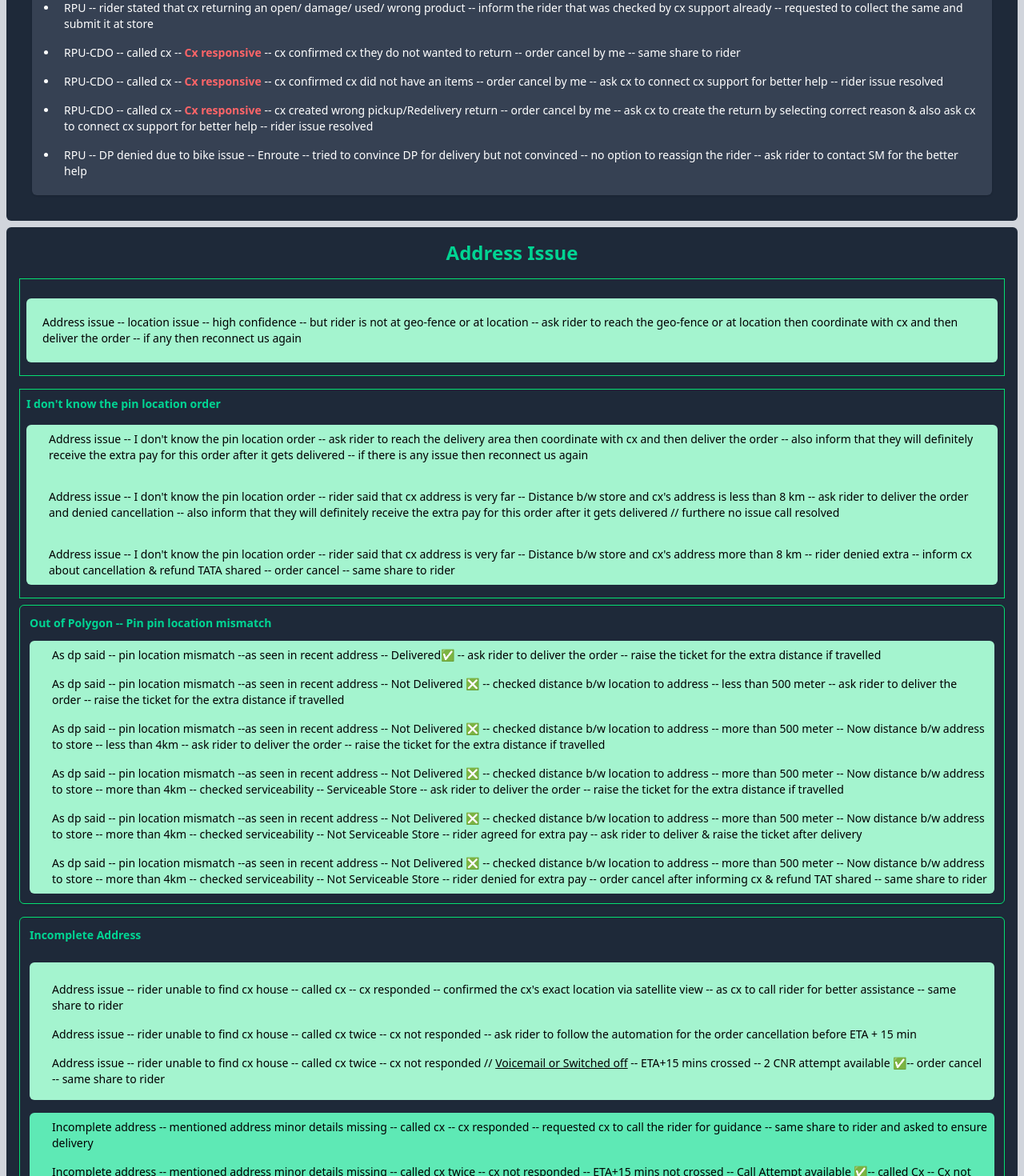
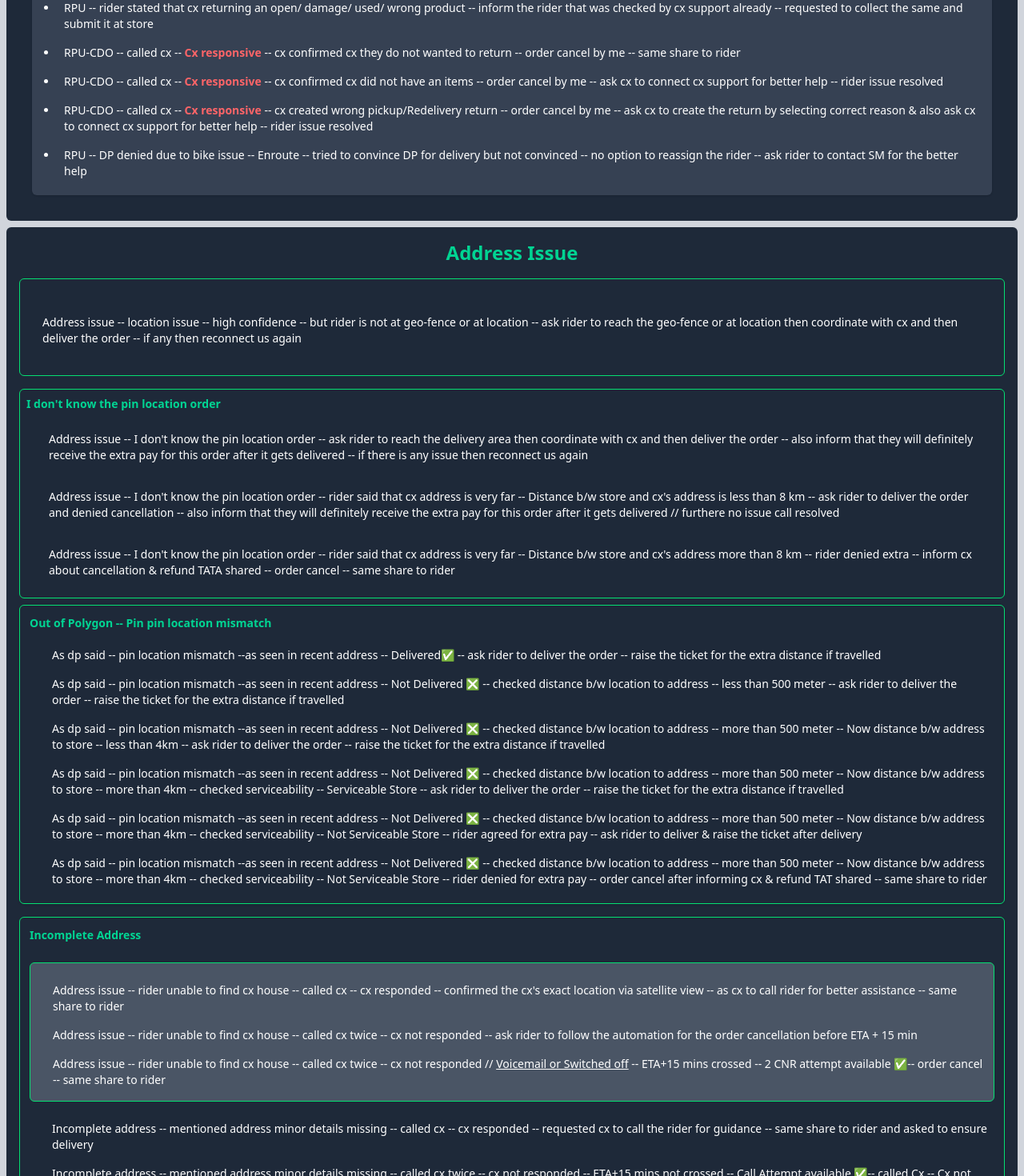
Before and after one commit to Code-with-Sahani/Blinket-DP, a React (Vite) app: page / in a window 1280 px wide. Shown: the part 10530-12000 px from the top of the page at 80% size. Built offline with nearby package versions, Linux system fonts and the light colour scheme.

Commit message:
Update AddressIssue.jsx

```diff
--- a/src/Components/AddressIssue.jsx
+++ b/src/Components/AddressIssue.jsx
@@ -5,7 +5,7 @@ const AddressIssue = () => {
         <div className="m-2 p-4 text-sm  bg-gray-800 text-white rounded-md -p-6 lg--p-8">
             <h2 className='text-center text-2xl font-semibold text-emerald-400 mb-4'>Address Issue </h2>
 
-            <div className="text-sm border border-green-400 mb-2 mt-4 p-2">
+            <div className="text-sm rounded-md border border-green-400 mb-2 mt-4 p-2">
                 {/* <p className="text-sm mb-2 mt-4 p-2">
                     Address issue -- mentioning distance here --  rider wanted to know where he has to go -- called cx -- ask cx to call rider for the correct location guidance -- same share to rider
                 </p>
@@ -14,15 +14,15 @@ const AddressIssue = () => {
                     Address issue -- mentioning distance here --  rider wanted to know where he has to go -- called cx -- cx not responded -- ask rider to reach at given cx's location -- ask rider to follow the automation process & guide the steps
                 </p> */}
 
-                <p className="text-sm mb-2 mt-4 p-5 pl-5 rounded-md bg-emerald-200 text-black">
+                <p className="text-sm mb-2 mt-4 p-5 pl-5">
                     Address issue -- location issue -- high confidence -- but rider is not at geo-fence or at location -- ask rider to reach the geo-fence or at location then coordinate with cx and then deliver the order -- if any then reconnect us again
                 </p>
 
             </div>
 
-            <div className="text-sm border border-green-400 mb-2 mt-4 p-2">
+            <div className="text-sm rounded-md border border-green-400 mb-2 mt-4 p-2">
                 <h3 className="text-sm font-semibold text-emerald-400 mb-3"> I don't know the pin location order</h3>
-                <div className="list-disc pl-5 rounded-md bg-emerald-200 text-black">
+                <div className="list-disc pl-5">
                     <p className="text-sm mb-2 mt-4 p-2">
                         Address issue -- I don't know the pin location order -- ask rider to reach the delivery area then coordinate with cx and then deliver the order -- also inform that they will definitely receive the extra pay for this order after it gets delivered -- if there is any issue then reconnect us again
                     </p>
@@ -38,7 +38,7 @@ const AddressIssue = () => {
             <div className="space-y-4">
                 <div className="p-3 shadow rounded-md border border-green-400">
                     <h3 className="text-sm font-semibold text-emerald-400 mb-3">Out of Polygon -- Pin pin location mismatch</h3>
-                    <div className="list-disc pl-5 rounded-md bg-emerald-200 text-black">
+                    <div className="list-disc pl-5 ">
 
                         <p className="p-2">As dp said -- pin location mismatch --as seen in recent address -- Delivered✅ -- ask rider to deliver the order -- raise the ticket for the extra distance if travelled </p>
 
@@ -58,7 +58,7 @@ const AddressIssue = () => {
                 <div className="p-3 rounded-md shadow border border-green-400">
                     <h3 className="text-sm font-semibold text-emerald-400 mb-3">Incomplete Address</h3>
 
-                    <div className="text-sm rounded-md bg-emerald-200 text-black mb-4 mt-6 p-2">
+                    <div className="text-sm rounded-md border border-green-400 bg-gray-600 mb-4 mt-6 p-2">
 
                         <p className="text-sm mb-2 mt-4 pl-5">
                             Address issue -- rider unable to find cx house -- called cx -- cx responded -- confirmed the cx's exact location via satellite view -- as cx to call rider for better assistance -- same share to rider
@@ -73,7 +73,7 @@ const AddressIssue = () => {
                         </p>
 
                     </div>
-                    <div className="list-disc pl-5 rounded-md bg-emerald-300 text-black">
+                    <div className="list-disc pl-5">
 
                         <p className="p-2">Incomplete address -- mentioned address minor details missing -- called cx -- cx responded -- requested cx to call the rider for guidance -- same share to rider and asked to ensure delivery</p>
 
```
